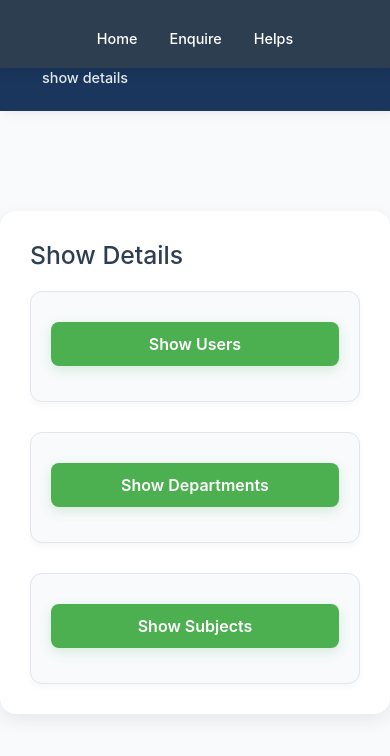
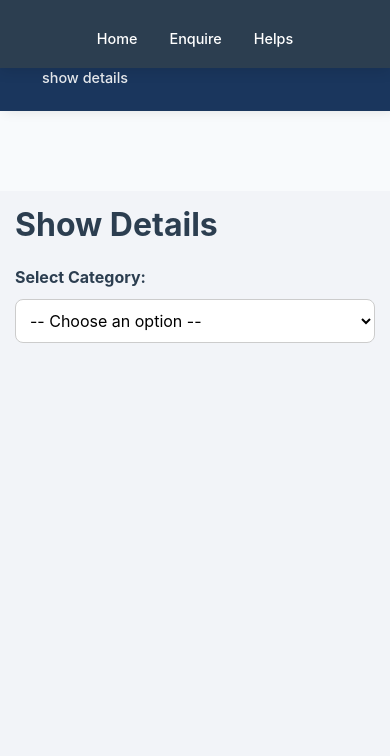
Before and after one commit to AnanduDinesan/FRONTEND-Temp, a React (Vite) app in the folder FrontEnd/: page /showdetails in a window 390 px wide. Shown: the top 756 px of the page. Built offline with nearby package versions, Linux system fonts and the light colour scheme.

Commit message:
showdetails-updated

```diff
--- a/FrontEnd/src/components/adminShowDetails.jsx
+++ b/FrontEnd/src/components/adminShowDetails.jsx
@@ -3,82 +3,128 @@ import '../styling/adminShowDetails.css';
 import Navbar from './adminNavbar';
 
 const ShowDetails = () => {
-  // Dummy Users
   const users = [
     { id: 'U001', name: 'Alice', email: 'alice@example.com', role: 'student', deptid: 'CSE' },
     { id: 'U002', name: 'Bob', email: 'bob@example.com', role: 'teacher', deptid: 'ECE' },
   ];
 
-  // Dummy Departments
   const departments = [
     { deptId: 'CSE', deptName: 'Computer Science' },
     { deptId: 'ECE', deptName: 'Electronics and Communication' }
   ];
 
-  // Dummy Subjects
   const subjects = [
     { id: 'S101', name: 'Data Structures', deptId: 'CSE', semesterId: '3' },
     { id: 'S102', name: 'Circuits', deptId: 'ECE', semesterId: '2' }
   ];
 
-  const [showUsers, setShowUsers] = useState(false);
-  const [showDepartments, setShowDepartments] = useState(false);
-  const [showSubjects, setShowSubjects] = useState(false);
+  const [selectedType, setSelectedType] = useState('');
+
+  const renderTable = () => {
+    if (selectedType === 'users') {
+      return (
+        <table className="data-table">
+          <thead>
+            <tr>
+              <th>ID</th>
+              <th>Name</th>
+              <th>Email</th>
+              <th>Role</th>
+              <th>Department</th>
+            </tr>
+          </thead>
+          <tbody>
+            {users.map((user, index) => (
+              <tr key={index}>
+                <td>{user.id}</td>
+                <td>{user.name}</td>
+                <td>{user.email}</td>
+                <td>{user.role}</td>
+                <td>{user.deptid}</td>
+              </tr>
+            ))}
+          </tbody>
+        </table>
+      );
+    } else if (selectedType === 'departments') {
+      return (
+        <table className="data-table">
+          <thead>
+            <tr>
+              <th>Department ID</th>
+              <th>Name</th>
+            </tr>
+          </thead>
+          <tbody>
+            {departments.map((dept, index) => (
+              <tr key={index}>
+                <td>{dept.deptId}</td>
+                <td>{dept.deptName}</td>
+              </tr>
+            ))}
+          </tbody>
+        </table>
+      );
+    } else if (selectedType === 'subjects') {
+      return (
+        <table className="data-table">
+          <thead>
+            <tr>
+              <th>Subject ID</th>
+              <th>Name</th>
+              <th>Department</th>
+              <th>Semester</th>
+            </tr>
+          </thead>
+          <tbody>
+            {subjects.map((sub, index) => (
+              <tr key={index}>
+                <td>{sub.id}</td>
+                <td>{sub.name}</td>
+                <td>{sub.deptId}</td>
+                <td>{sub.semesterId}</td>
+              </tr>
+            ))}
+          </tbody>
+        </table>
+      );
+    }
+    return null;
+  };
 
   return (
     <>
       <Navbar />
       <div className="show-details-container">
-        <h2>Show Details</h2>
+        <h2 className="show-details-header">Show Details</h2>
 
-        <div className="horizontal-sections">
-          {/* Users */}
-          <div className="section">
-            <button onClick={() => setShowUsers(!showUsers)}>
-              {showUsers ? 'Hide Users' : 'Show Users'}
-            </button>
-            {showUsers && (
-              <div className="data-list">
-                {users.map((user, index) => (
-                  <div key={index}>
-                    ID: {user.id}, Name: {user.name}, Role: {user.role}, Email: {user.email}, Dept: {user.deptid}
-                  </div>
-                ))}
-              </div>
-            )}
-          </div>
+        <div className="section">
+          <label htmlFor="dataSelector" style={{ fontWeight: 'bold', fontSize: '16px' }}>Select Category:</label>
+          <select
+            id="dataSelector"
+            value={selectedType}
+            onChange={(e) => setSelectedType(e.target.value)}
+            style={{
+              padding: '10px',
+              fontSize: '16px',
+              marginTop: '10px',
+              borderRadius: '8px',
+              border: '1px solid #ccc',
+              width: '100%',
+              marginBottom: '20px',
+            }}
+          >
+            <option value="">-- Choose an option --</option>
+            <option value="users">Users</option>
+            <option value="departments">Departments</option>
+            <option value="subjects">Subjects</option>
+          </select>
 
-          {/* Departments */}
-          <div className="section">
-            <button onClick={() => setShowDepartments(!showDepartments)}>
-              {showDepartments ? 'Hide Departments' : 'Show Departments'}
-            </button>
-            {showDepartments && (
-              <div className="data-list">
-                {departments.map((dept, index) => (
-                  <div key={index}>
-                    Dept ID: {dept.deptId}, Name: {dept.deptName}
-                  </div>
-                ))}
-              </div>
-            )}
-          </div>
-
-          {/* Subjects */}
-          <div className="section">
-            <button onClick={() => setShowSubjects(!showSubjects)}>
-              {showSubjects ? 'Hide Subjects' : 'Show Subjects'}
-            </button>
-            {showSubjects && (
-              <div className="data-list">
-                {subjects.map((sub, index) => (
-                  <div key={index}>
-                    Subject ID: {sub.id}, Name: {sub.name}, Dept: {sub.deptId}, Semester: {sub.semesterId}
-                  </div>
-                ))}
-              </div>
-            )}
-          </div>
+          {selectedType && (
+            <div className="data-table-container">
+              {renderTable()}
+            </div>
+          )}
         </div>
       </div>
     </>
--- a/FrontEnd/src/styling/adminShowDetails.css
+++ b/FrontEnd/src/styling/adminShowDetails.css
@@ -1,103 +1,83 @@
-/* styles/adminShowDetails.css */
+/* Reset base layout */
 
+/* Main container that fits full width excluding navbar and sidebar */
 .show-details-container {
-  max-width: 1200px;
-  margin: 0 auto;
-  padding: 30px;
-  border-radius: 16px;
-  background-color: #ffffff;
-  font-family: 'Inter', sans-serif;
-  box-shadow: 0 6px 18px rgba(0, 0, 0, 0.08);
-  margin-top: 100px;
-  border: none;
+  height: calc(100vh - 60px); /* Adjust this if your top navbar is taller or shorter */
+  margin-left: 200px; /* Adjust this to match your sidebar's width */
+  padding: 20px 30px;
+  margin-top: 80px;
+  padding-left: 80px;
+  box-sizing: border-box;
+  background-color: #f2f4f8;
+  overflow-y: auto;
 }
 
+/* Header title */
 .show-details-header {
-  text-align: center;
-  margin-bottom: 30px;
+  font-size: 2rem;
+  font-weight: bold;
   color: #2c3e50;
-  font-size: 2rem;
-  font-weight: 700;
+  margin-bottom: 20px;
 }
 
-.horizontal-sections {
-  display: flex;
-  justify-content: space-between;
-  gap: 30px;
-  flex-wrap: wrap;
+/* Section that contains the dropdown and table */
+.section {
+  margin-bottom: 30px;
+}
+
+/* Dropdown select */
+.section select {
+  padding: 10px 12px;
+  font-size: 16px;
+  border-radius: 6px;
+  border: 1px solid #ccc;
+  width: 300px;
+  max-width: 100%;
+  background-color: #ffffff;
+}
+
+/* Table container to allow horizontal scroll if needed */
+.data-table-container {
+  overflow-x: auto;
   margin-top: 20px;
 }
 
-.section {
-  flex: 1;
-  min-width: 300px;
-  border: 1px solid #e0e6ed;
-  border-radius: 12px;
-  padding: 20px;
-  background-color: #f8fafc;
-  box-shadow: 0 4px 6px rgba(0,0,0,0.03);
-  transition: all 0.3s ease;
+/* Table styling */
+.data-table {
+  width: 100%;
+  border-collapse: collapse;
+  background-color: #ffffff;
+  font-size: 15px;
+  border: 1px solid #e0e0e0;
 }
 
-.section:hover {
-  transform: translateY(-5px);
-  box-shadow: 0 10px 20px rgba(0,0,0,0.08);
-  border-color: #c9d6df;
+/* Table header */
+.data-table thead {
+  background-color: #4CAF50;
+  color: #ffffff;
+  text-align: left;
 }
 
-.section-title {
-  font-size: 1.3rem;
-  font-weight: 600;
-  color: #2c3e50;
-  margin-bottom: 15px;
-  padding-bottom: 10px;
-  border-bottom: 2px solid #e0e6ed;
+/* Table cells */
+.data-table th,
+.data-table td {
+  padding: 12px 15px;
+  border: 1px solid #e0e0e0;
 }
 
-.section button {
-  font-size: 16px;
-  font-weight: 600;
-  padding: 10px 15px;
-  margin-bottom: 15px;
-  cursor: pointer;
-  background-color: #4CAF50;
-  color: white;
-  border: none;
-  border-radius: 8px;
-  width: 100%;
-  text-align: center;
-  transition: all 0.3s;
+/* Row hover effect */
+.data-table tbody tr:hover {
+  background-color: #f1f1f1;
 }
 
-.section button:hover {
-  background-color: #45a049;
-  transform: translateY(-2px);
-  box-shadow: 0 4px 8px rgba(0,0,0,0.1);
+/* Responsive handling */
+@media screen and (max-width: 768px) {
+  .show-details-container {
+    margin-left: 0;
+    padding: 15px;
+  }
+
+  .section select {
+    width: 100%;
+  }
 }
-
-.data-list {
-  margin-top: 15px;
-}
-
-.data-list div {
-  padding: 10px 0;
-  border-bottom: 1px solid #e0e6ed;
-  font-size: 15px;
-  line-height: 1.6;
-  color: #4a5568;
-  display: flex;
-  justify-content: space-between;
-}
-
-.data-list div:last-child {
-  border-bottom: none;
-}
-
-.data-label {
-  font-weight: 600;
-  color: #2c3e50;
-}
-
-.data-value {
-  color: #4a5568;
-}
```
Also changed, not shown: 1 other file (tests, documents, lock files or other folders).
